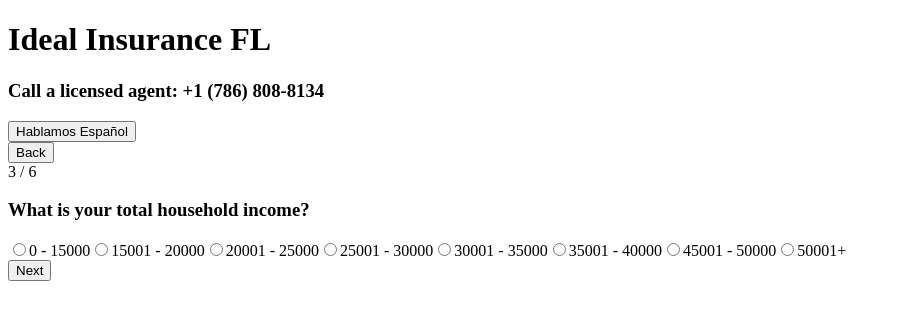
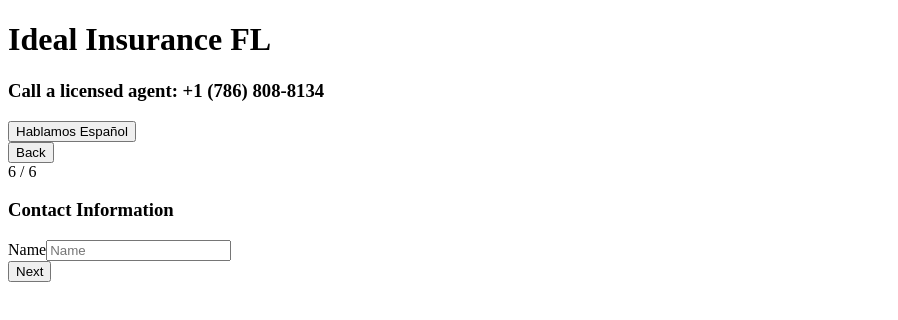
Before and after one commit to jpdevspace/React_IdealInsuranceFL, a React (Create React App) app: page / in a window 1280 px wide. Shown: the top 320 px of the page, without its empty margins (0-898 px from the left). Built offline with nearby package versions, Linux system fonts and the light colour scheme.

Commit message:
Started on question 6 (contact info)

```diff
--- a/src/components/Card.jsx
+++ b/src/components/Card.jsx
@@ -10,7 +10,7 @@
 import Question06           from "./Questions/Question06";
 
 const Card = () => {
-  const [currQuestion, setCurrQuestion] = useState(3);
+  const [currQuestion, setCurrQuestion] = useState(6);
   const [info, setInfo] = useState({
     1: {
       question: "Zip Code",
@@ -44,12 +44,14 @@
       isAnswered: false
     },
     6: {
-      question: "About",
-      name: "",
-      phone: "",
-      age: "",
-      gender: "",
-      dob: "",
+      question: "Contact Info",
+      answer: {
+        name: "",
+        phone: "",
+        age: "",
+        gender: "",
+        dob: ""
+      },
       isAnswered: false
     },
   });
@@ -89,11 +91,15 @@
         );
       case 5:
         return (
-          <Question05 updateAnswer={(newAnswer) => handleQuestionUpdate(newAnswer)}  />
+          <Question05
+            updateAnswer={(newAnswer, isAnswered) => handleQuestionUpdate(newAnswer, isAnswered)}
+            currAnswer={info[5].answer} />
         );
       case 6:
         return (
-          <Question06 updateAnswer={(newAnswer) => handleQuestionUpdate(newAnswer)} />
+          <Question06
+            updateAnswer={(newAnswer, isAnswered) => handleQuestionUpdate(newAnswer, isAnswered)}
+            currAnswer={info[6].answer} />
         );
       default:
         return (
--- a/src/components/Questions/Question01.jsx
+++ b/src/components/Questions/Question01.jsx
@@ -5,8 +5,14 @@
   const [ language ] = useContext(LanguageContext);
 
   const question = {
-    spanish: "Compare planes accequibles y obtenga la mejor cobertura.",
-    english: "Compare affordable plans and get the best coverage."
+    spanish: {
+      title: "Compare planes accequibles y obtenga la mejor cobertura.",
+      zipCode: "Código Postal (Zip Code)"
+    },
+    english: {
+      title: "Compare affordable plans and get the best coverage.",
+      zipCode: "Zip Code"
+    }
   }
 
   const handleChange = (e) => {
@@ -15,17 +21,22 @@
     updateAnswer(val, val.length === 5);
   };
 
+  const q = question[language];
+
   return (
     <>
-      <h3>{ question[language] }</h3>
+      <h3>{ q.title }</h3>
+      <label>
+        { q.zipCode }
         <input
           onChange={e => handleChange(e)}
           value={ currAnswer ? currAnswer : "" }
-        placeholder="Zip Code"
+          placeholder={q.zipCode}
           required
           type="number"
           maxLength="5"
         />
+      </label>
     </>
   );
 };
--- a/src/components/Questions/Question05.jsx
+++ b/src/components/Questions/Question05.jsx
@@ -1,12 +1,51 @@
-import React from "react";
+import React, { useContext, useEffect } from "react";
+import useRadioList from "./useRadioList";
+import LanguageContext from "../../Context/LanguageContext";
 
-const Question05 = ({ question }) => {
-    return (
-        <>
-            <h3>Question 05</h3>
-            <p>{ question }</p>
-        </>
-    );
+const Question05 = ({ updateAnswer, currAnswer }) => {
+  const [language] = useContext(LanguageContext);
+
+  const label = {
+    english: "Members included in coverage",
+    spanish: "Miembros incluidos en la covertura"
+  }
+
+  const membersInCoverage = {
+    english: {
+      1: "Only me",
+      2: "Spouse and me",
+      3: "Children and me",
+      4: "Spouse, children and me"
+    },
+    spanish: {
+      1: "Solo yo",
+      2: "Pareja y yo",
+      3: "Hijos y yo",
+      4: "Pareja, hijos y yo"
+    }
+  }
+
+  const [selection, MembersInCoverageRadioList] = useRadioList(label[language], currAnswer, membersInCoverage[language]);
+
+  useEffect(() => {
+    // Radio buttons can't be unselected, so if there's a selection
+    // it's safe to make it true. Here selection is the label of the
+    // selected element. e.g. "9"
+    updateAnswer(selection, selection.length > 0);
+    // eslint-disable-next-line react-hooks/exhaustive-deps
+  }, [selection]);
+
+  const question = {
+    spanish: "Cuántas personas habitan en su casa?",
+    english: "How many people live in your household?",
+  };
+
+  return (
+    <>
+      <h3>{question[language]}</h3>
+      <MembersInCoverageRadioList />
+    </>
+  );
 };
 
 export default Question05;
--- a/src/components/Questions/Question06.jsx
+++ b/src/components/Questions/Question06.jsx
@@ -1,12 +1,55 @@
-import React from "react";
+import React, { useContext } from "react";
+import LanguageContext from "../../Context/LanguageContext";
 
-const Question05 = ({ question }) => {
+const Question06 = ({ updateAnswer, currAnswer }) => {
+  const [language] = useContext(LanguageContext);
+
+  const questions = {
+    english: {
+      title: "Contact Information",
+      name: "Name",
+      dob: "Date of Birth",
+      month: "Month",
+      day: "Day",
+      year: "Year",
+      gender: "Gender",
+      phone: "Phone Number"
+    },
+    spanish: {
+      title: "Información de Contacto",
+      name: "Nombre",
+      dob: "Fecha de Nacimiento",
+      month: "Mes",
+      day: "Día",
+      year: "Año",
+      gender: "Genero",
+      phone: "Número de Teléfono"
+    }
+  }
+
+  const handleChange = (e) => {
+    const val = e.target.value;
+
+    updateAnswer(val, val.length > 0);
+  };
+
+  const q = questions[language];
+  console.log("Q >", q)
   return (
     <>
-      <h3>Question 05</h3>
-      <p>{question}</p>
+      <h3>{q.title}</h3>
+      <label>
+        { q.name }
+        <input
+          onChange={e => handleChange(e)}
+          value={ currAnswer ? currAnswer.name : "" }
+          placeholder={q.name}
+          required
+          type="text"
+        />
+      </label>
     </>
   );
 };
 
-export default Question05;
+export default Question06;
```
Lines whose indentation alone changed are shown as unchanged.
